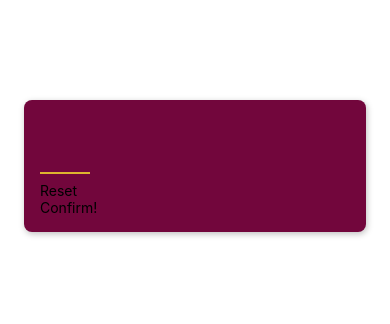
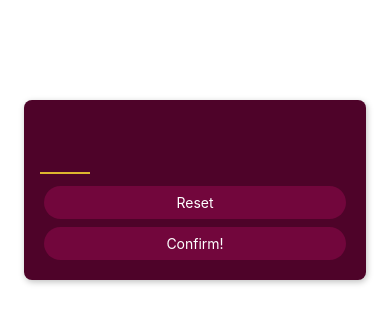
Before and after one commit to aks318/guessnumber-react-native, a React Native app: screen / in a window 390 px wide. Shown: the top 324 px of the page. Built offline with nearby package versions, Linux system fonts and the light colour scheme.

Commit message:
button style added

```diff
--- a/Components/PrimaryButton.js
+++ b/Components/PrimaryButton.js
@@ -1,12 +1,37 @@
 import React from 'react'
-import { Text, View } from 'react-native'
+import { Pressable, StyleSheet, Text, View } from 'react-native'
 
 const PrimaryButton = ({children}) => {
+  const pressHandler = () => console.log("press")
   return (
-    <View>
-        <Text>{children}</Text>
-    </View>
+      <View style={styles.outer}>
+        <Pressable style={({pressed}) => pressed ? [styles.container, styles.pressed] : styles.container}
+          onPress={pressHandler} android_ripple={{color: '#640233'}}>
+              <Text style={styles.buttonText}>{children}</Text>
+        </Pressable>
+      </View>
   )
 }
 
+const styles = StyleSheet.create({
+  outer:{
+    borderRadius: 28,
+    margin: 4,
+    overflow: 'hidden'
+  },
+  container: {
+    backgroundColor: '#72063c',
+    paddingVertical: 8,
+    paddingHorizontal: 16,
+    elevation: 2,
+  },
+  buttonText: {
+    color: 'white',
+    textAlign: 'center'
+  },
+  pressed:{
+    opacity: 0.75,
+  }
+})
+
 export default PrimaryButton
--- a/Screens/StartGameScreen.js
+++ b/Screens/StartGameScreen.js
@@ -23,7 +23,7 @@ const styles = StyleSheet.create({
         marginTop: 100,
         marginHorizontal: 24,
         borderRadius: 8,
-        backgroundColor: '#72063c',
+        backgroundColor: '#4e0329',
         elevation: 4,
         shadowColor: 'black',
         shadowOffset: {width:1, height: 2},
```
